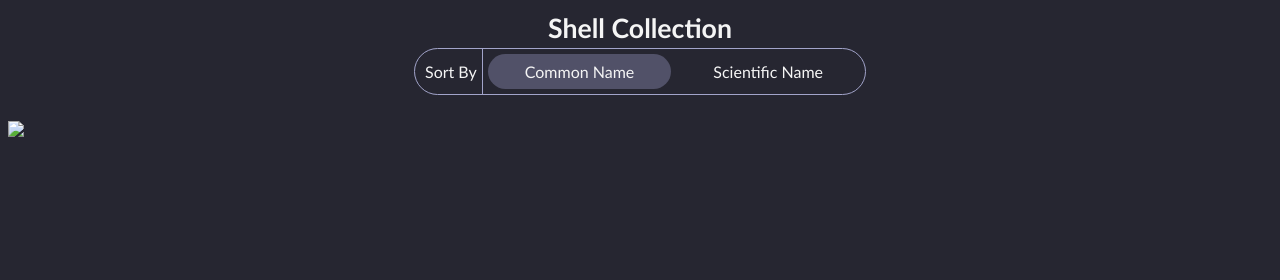
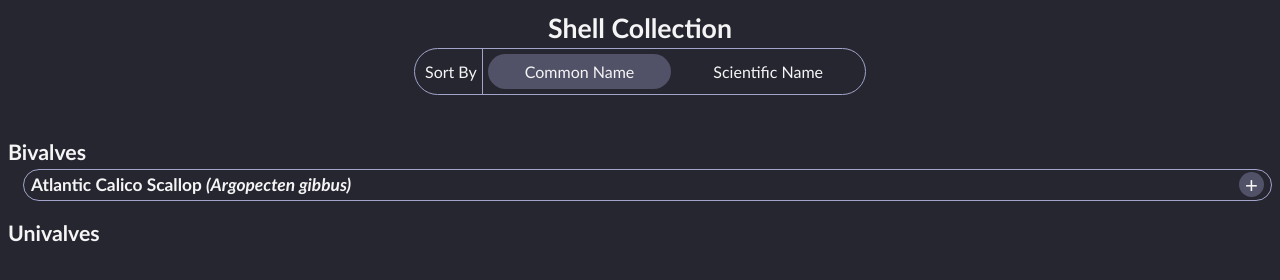
Before and after one commit to NeuroBio/seashell-collection, a plain HTML site: page pages/landing.html in a window 1280 px wide. Drawn offline with nearby package versions, Linux system fonts and the light colour scheme.

Commit message:
accordion hardcoded in

```diff
--- a/assets/css/landing.css
+++ b/assets/css/landing.css
@@ -4,7 +4,9 @@ header {
 	align-items: center;
 }
 
+/* sort */
 #sort-by {
+	user-select: none;
 	border: 1px solid rgb(162, 164, 202);
 	border-radius: 2em;
 	font-size: 12pt;
@@ -49,7 +51,89 @@ header {
 	background-color: rgb(81, 81, 104);
 }
 
+
+/* main body */
+
+h2 {
+	font-size: 16pt;
+	margin-bottom: 0;
+	user-select: none;
+}
+
+h3 {
+	font-size: 13pt;
+	margin: 0;
+	user-select: none;
+}
+
+.shell-listing-container {
+	margin-left: 15px;
+}
+
+
 img {
-	max-width: 95vw;
-	max-height: 95vh;
+	max-width: calc(50vw - 20px);
+	max-height: calc(95vh - 10px);
 }
+
+
+/* Accordion */
+
+.shell-listing {
+	border: 1px solid rgb(162, 164, 202);
+	border-radius: 2em;
+	overflow: hidden;
+
+
+	&.is-open {
+		.accordion-header {
+			border-bottom: 1px solid rgb(162, 164, 202);
+		}
+		.accordion-icon::before {
+			content: '-';
+			font-size: 22px;
+		}
+		.accordion-body {
+			visibility: visible;
+			padding: .5em;
+			max-height: 100vh;
+			transition: all .25s;
+		}
+	}
+
+	&.is-closed {
+		.accordion-icon::before {
+			content: '+';
+			font-size: 22px;
+		}
+		.accordion-body {
+			visibility: hidden;
+			padding: 0 .5em;
+			max-height: 0px;
+			transition: all .25s;
+		}
+	}
+}
+
+.accordion-header {
+	padding: 2px;
+	padding-left: 7px;
+	display: flex;
+	justify-content: space-between;
+
+}
+
+.accordion-body {
+
+}
+
+.accordion-icon {
+	cursor: pointer;
+	color: whitesmoke;
+	border-radius: 100%;
+	background-color: rgb(81, 81, 104);
+	height: 25px;
+	width: 25px;
+	margin-right: 5px;
+	border: 0;
+}
--- a/assets/css/shared.css
+++ b/assets/css/shared.css
@@ -9,4 +9,5 @@ h1 {
 	margin: 0;
 	font-size: 20pt;
 	text-align: center;
+	user-select: none;
 }
--- a/assets/scripts/landing.js
+++ b/assets/scripts/landing.js
@@ -21,3 +21,20 @@ function sortBy (type) {
 		scientificButton.classed('active-toggle', false);
 	}
 }
+
+function toggleShell (shellId) {
+	const article = d3.select(`#${shellId}`);
+	article.classed('is-closed')
+		? openShell(article)
+		: closeShell(article);
+
+	function openShell (article) {
+		article.classed('is-closed', false);
+		article.classed('is-open', true);
+	}
+
+	function closeShell (article) {
+		article.classed('is-closed', true);
+		article.classed('is-open', false);
+	}
+}
--- a/pages/landing.html
+++ b/pages/landing.html
@@ -36,10 +36,28 @@
 			</section>
 		</header>
 
-		<section id="shell-listing">
+		<h2>Bivalves</h2>
+		<section class="shell-listing-container" id="bivalves">
+			<article class="shell-listing is-closed" id="shell-1">
+				<section class="accordion-header">
+					<h3>Atlantic Calico Scallop <i>(Argopecten gibbus)</i></h3>
+					<button
+						class="accordion-icon open"
+						type="button"
+						aria-label="toggle shell visibility"
+						onClick="toggleShell('shell-1')"
+					></button>
+				</section>
+				<section class="accordion-body collapsed">
+					<img id="test">
+				</section>
+			</article>
+		</section>
+
+		<h2>Univalves</h2>
+		<section class="shell-listing-container" id="univalves">
 
 		</section>
-		<img id="test">
 
 		<script src="https://d3js.org/d3.v5.min.js"></script>
 		<script src="../assets/data/shells.js"></script>
```
